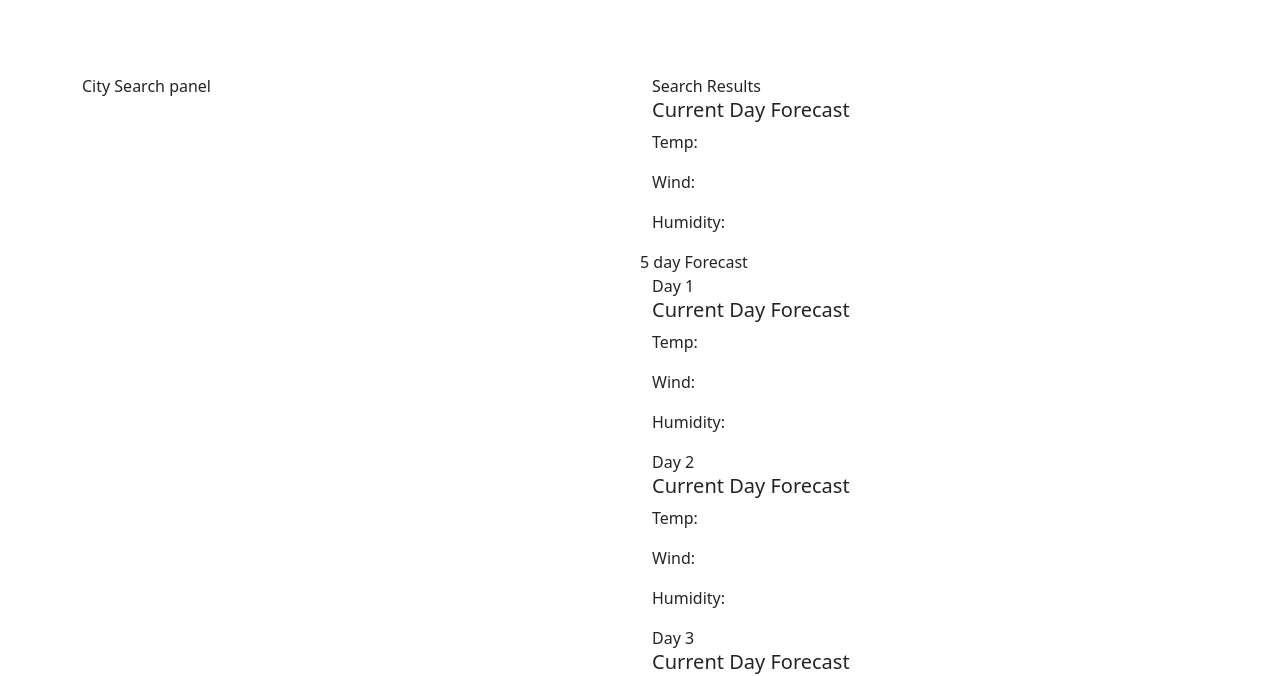
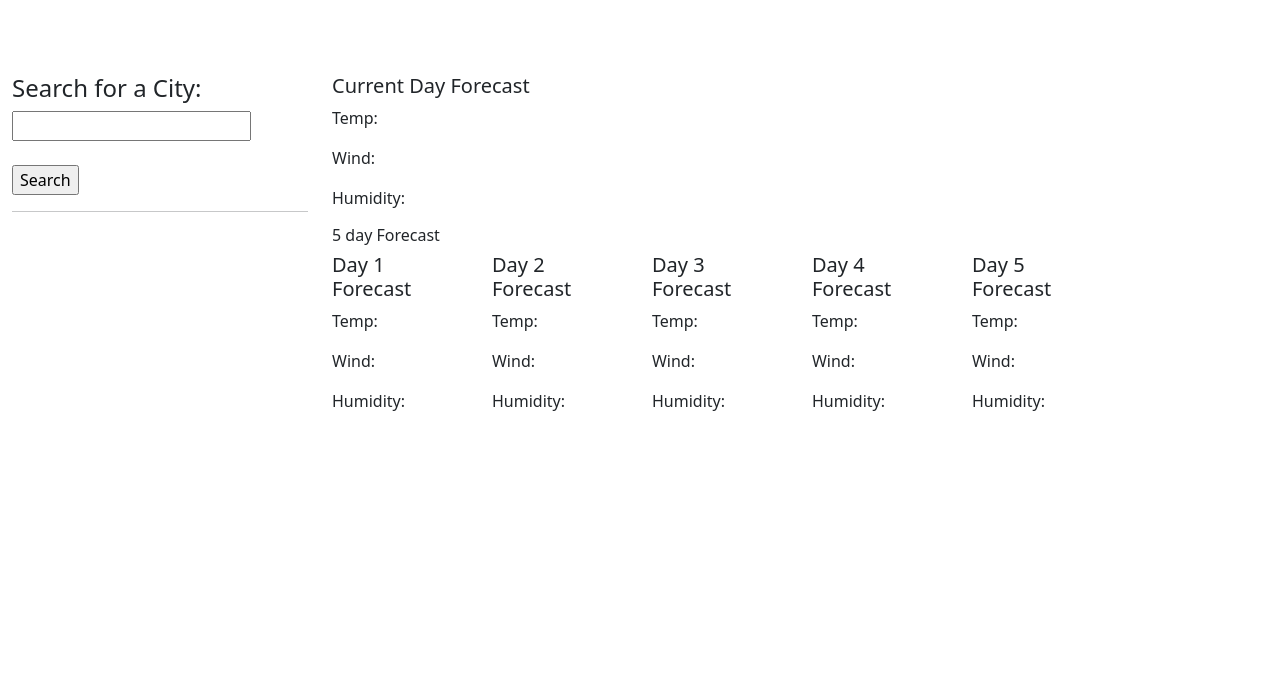
Before and after one commit to chavisca/CC-Weather-Dashboard, a plain HTML site: page index.html in a window 1280 px wide. Shown: the part 131-807 px from the top of the page. Drawn offline with nearby package versions, Linux system fonts and the light colour scheme; no server answers.

Commit message:
fixed HTML layout with bootstrap, ready for Javascript

```diff
--- a/index.html
+++ b/index.html
@@ -18,58 +18,55 @@
     <header class="p-5 mb-4">
       <h1 class="display-3 text-center">Weather Dashboard</h1>
     </header>
-    <div class="container">
+    <div class="container-fluid">
         <div class="row">
-            <div class="col-sm">
-                City Search panel
+            <div id="sidesearch" class="col-md-3">
+                <h4 id="searchtitle">Search for a City:</h4>
+                <form>
+                <input id="citysearchtext" class="citysearchtext" type="text"><br><br>
+                <input type="submit" value="Search"><br><hr>
+                </form>
             </div>
-            <div class="col-sm">
-                Search Results
-                <div class="maincard">
-                    <div class="maincard-body">
-                        <h5 class="maincard-title">Current Day Forecast</h5>
-                        <p class="maincard-text">Temp:</p>
-                        <p class="maincard-text">Wind:</p>
-                        <p class="maincard-text">Humidity:</p>
+        <div id="weatherboxes" class="col-md-9">
+            <div class="row">
+                <div id="maincard-body" class="col-md-9">
+                    <h5 id="maincard-title">Current Day Forecast</h5>
+                    <p id="maincard-text">Temp:</p>
+                    <p id="maincard-text">Wind:</p>
+                    <p id="maincard-text">Humidity:</p>
                 </div>
             </div>
+            <h6 id="forecast-title">5 day Forecast</h6>
             <div class="row">
-                    5 day Forecast
-                    <div class="forecard">Day 1</div>
-                        <div class="forecard-body">
-                            <h5 class="forecard-title">Current Day Forecast</h5>
-                            <p class="forecard-text">Temp:</p>
-                            <p class="forecard-text">Wind:</p>
-                            <p class="forecard-text">Humidity:</p>
+                <div id="forecard" class="col-md-2">
+                        <h5 id="forecard-title">Day 1 Forecast</h5>
+                        <p id="forecard-text">Temp:</p>
+                        <p id="forecard-text">Wind:</p>
+                        <p id="forecard-text">Humidity:</p>
                 </div>
-                    <div class="forecard">Day 2</div>
-                        <div class="forecard-body">
-                            <h5 class="forecard-title">Current Day Forecast</h5>
-                            <p class="forecard-text">Temp:</p>
-                            <p class="forecard-text">Wind:</p>
-                            <p class="forecard-text">Humidity:</p>
+                <div id="forecard" class="col-md-2">
+                        <h5 id="forecard-title">Day 2 Forecast</h5>
+                        <p id="forecard-text">Temp:</p>
+                        <p id="forecard-text">Wind:</p>
+                        <p id="forecard-text">Humidity:</p>
                 </div>
-                    <div class="forecard">Day 3</div>
-                        <div class="forecard-body">
-                            <h5 class="forecard-title">Current Day Forecast</h5>
-                            <p class="forecard-text">Temp:</p>
-                            <p class="forecard-text">Wind:</p>
-                            <p class="forecard-text">Humidity:</p>
+                <div id="forecard" class="col-md-2">
+                        <h5 id="forecard-title">Day 3 Forecast</h5>
+                        <p id="forecard-text">Temp:</p>
+                        <p id="forecard-text">Wind:</p>
+                        <p id="forecard-text">Humidity:</p>
                 </div>
-                    <div class="forecard">Day 4</div>
-                        <div class="forecard-body">
-                            <h5 class="forecard-title">Current Day Forecast</h5>
-                            <p class="forecard-text">Temp:</p>
-                            <p class="forecard-text">Wind:</p>
-                            <p class="forecard-text">Humidity:</p>
+                <div id="forecard" class="col-md-2">
+                        <h5 id="forecard-title">Day 4 Forecast</h5>
+                        <p id="forecard-text">Temp:</p>
+                        <p id="forecard-text">Wind:</p>
+                        <p id="forecard-text">Humidity:</p>
                 </div>
-                    <div class="forecard">Day 5</div>
-                        <div class="forecard-body">
-                            <h5 class="forecard-title">Current Day Forecast</h5>
-                            <p class="forecard-text">Temp:</p>
-                            <p class="forecard-text">Wind:</p>
-                            <p class="forecard-text">Humidity:</p>
-                        </div>
+                <div id="forecard" class="col-md-2">
+                        <h5 id="forecard-title">Day 5 Forecast</h5>
+                        <p id="forecard-text">Temp:</p>
+                        <p id="forecard-text">Wind:</p>
+                        <p id="forecard-text">Humidity:</p>
                 </div>
             </div>
         </div>
```
Lines whose indentation alone changed are shown as unchanged.
